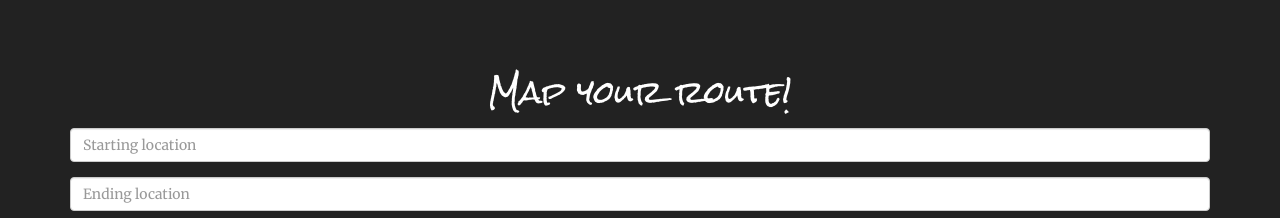
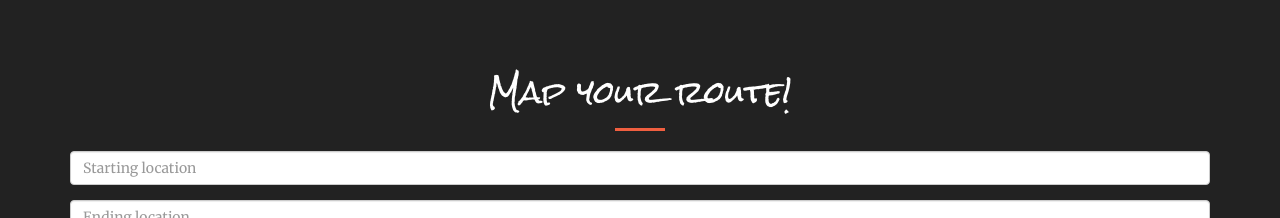
Before and after one commit to nadiatamez/WalkingDesign, a website: page index.html in a window 1280 px wide. Shown: the part 1880-2098 px from the top of the page. Drawn offline with nearby package versions, Linux system fonts and the light colour scheme; a web font is replaced by a local one.

Commit message:
Noticed our cute little line was missing from underneath Map It sections header. Put it in so I wouldn't forget later on.

```diff
--- a/index.html
+++ b/index.html
@@ -182,7 +182,7 @@
             <div class="row">
                 <div class="col-lg-12 text-center">
                     <h2 class="section-heading" style="font-family:'Rock Salt', cursive;">Map your route!</h2>
-                    <h3 class="section-subheading text-muted"></h3>
+                    <hr class="primary">
                 </div>
             </div>
             <div class="row">
```
